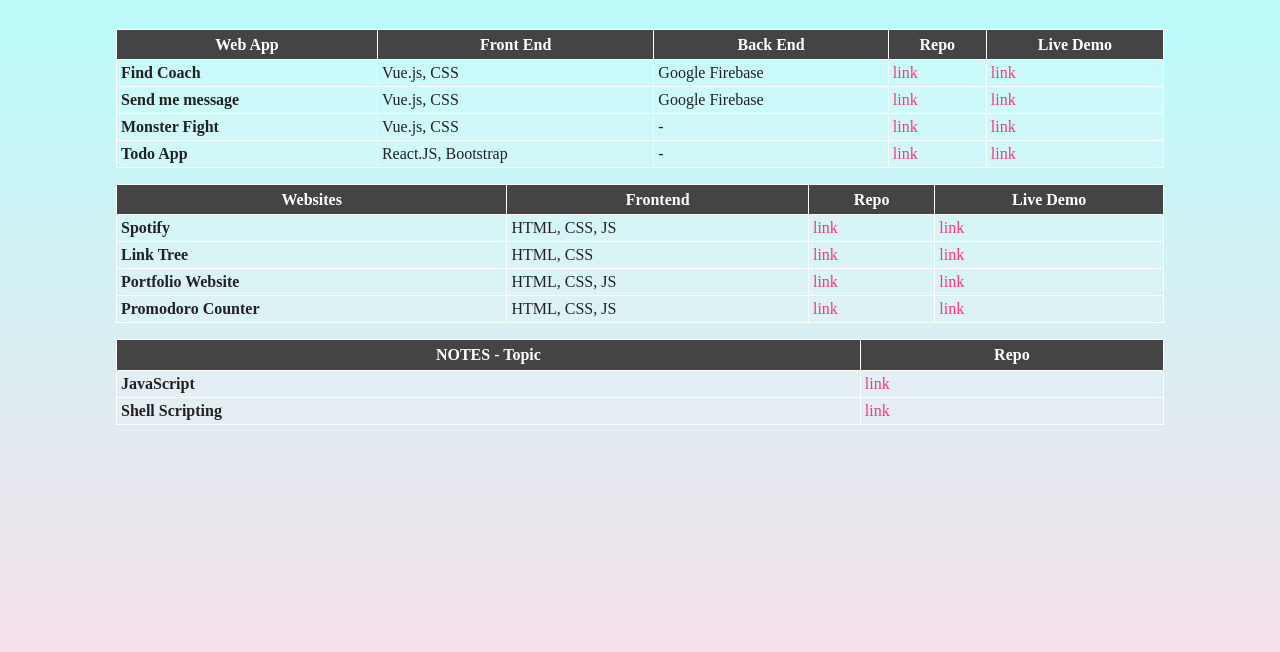
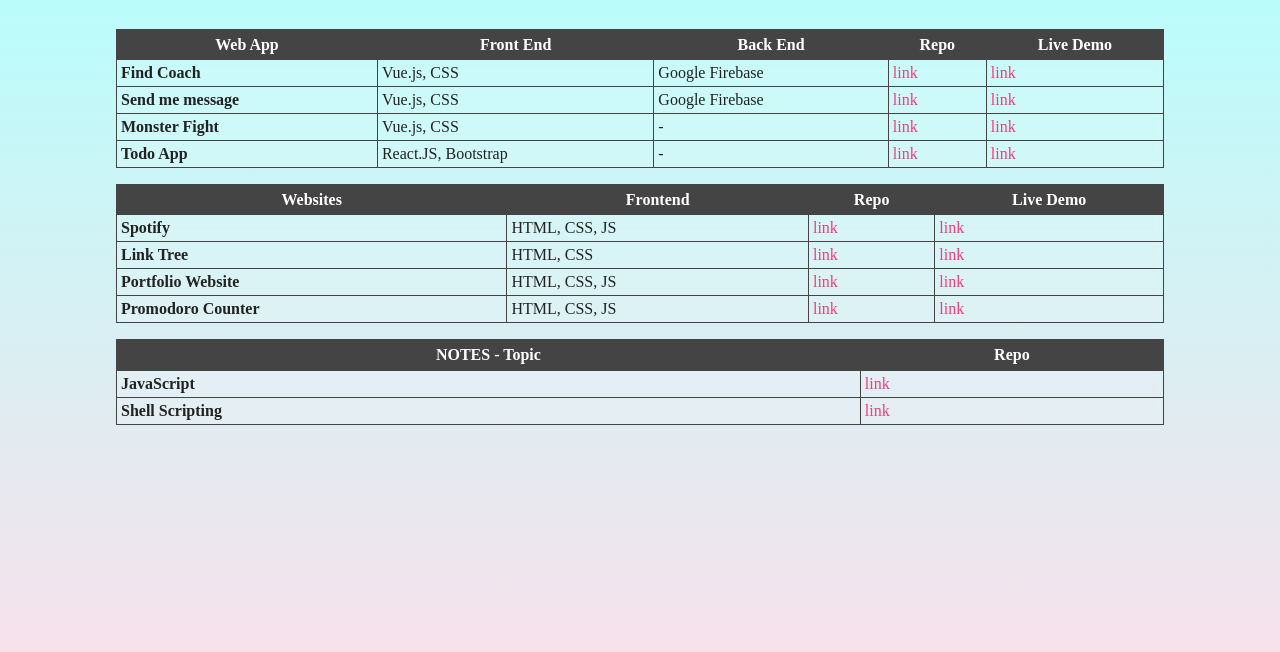
Before and after one commit to omrajsharma/projects, a plain HTML site: page index.html in a window 1280 px wide. Shown: the part 56-708 px from the top of the page. Drawn offline with Linux system fonts and the light colour scheme.

Commit message:
table border white -> grey

```diff
--- a/assets/style.css
+++ b/assets/style.css
@@ -33,7 +33,7 @@ header {
 
 /* TABLE */
 table, th, td {
-    border: 1px solid white;
+    border: 1px solid #444;
     border-radius: 15px;
 }
 table {
```
